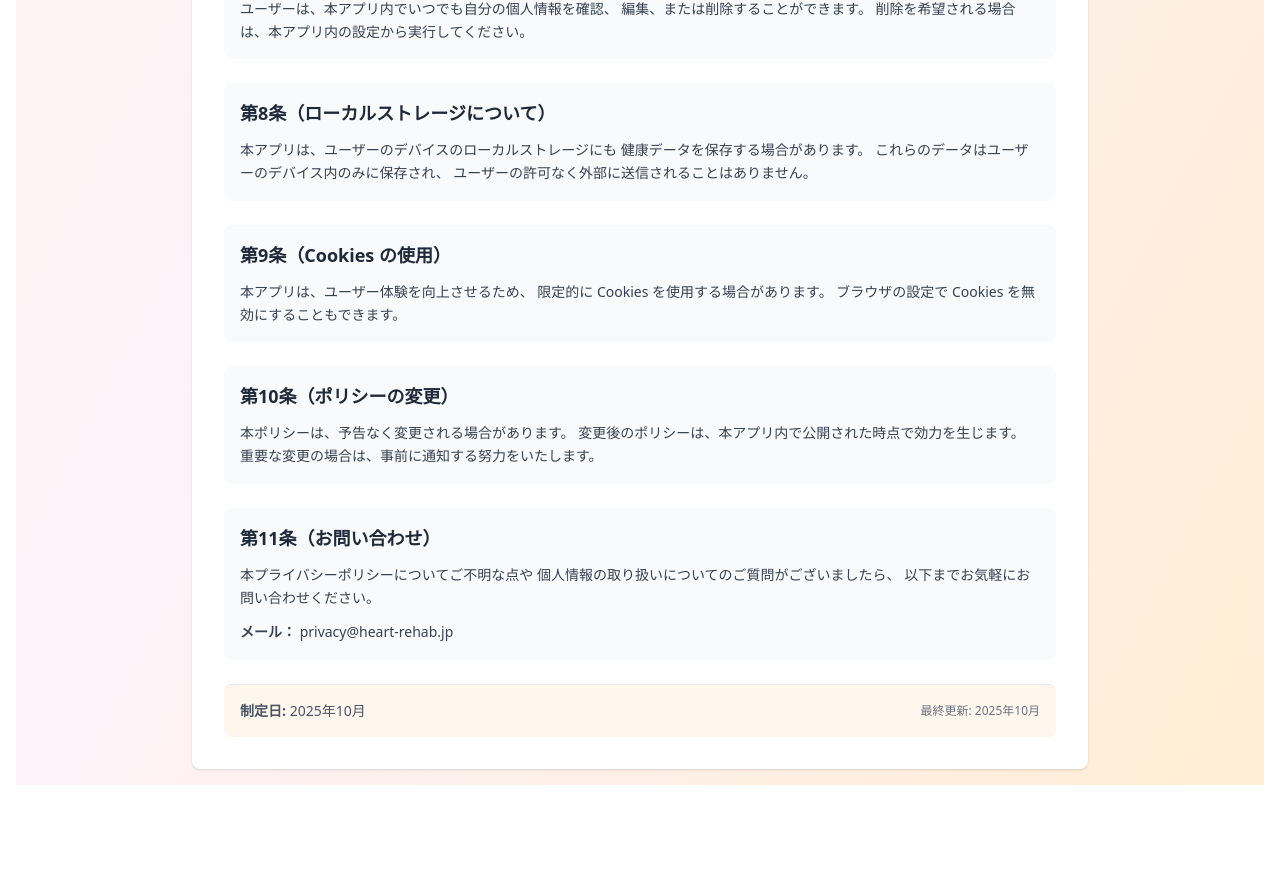
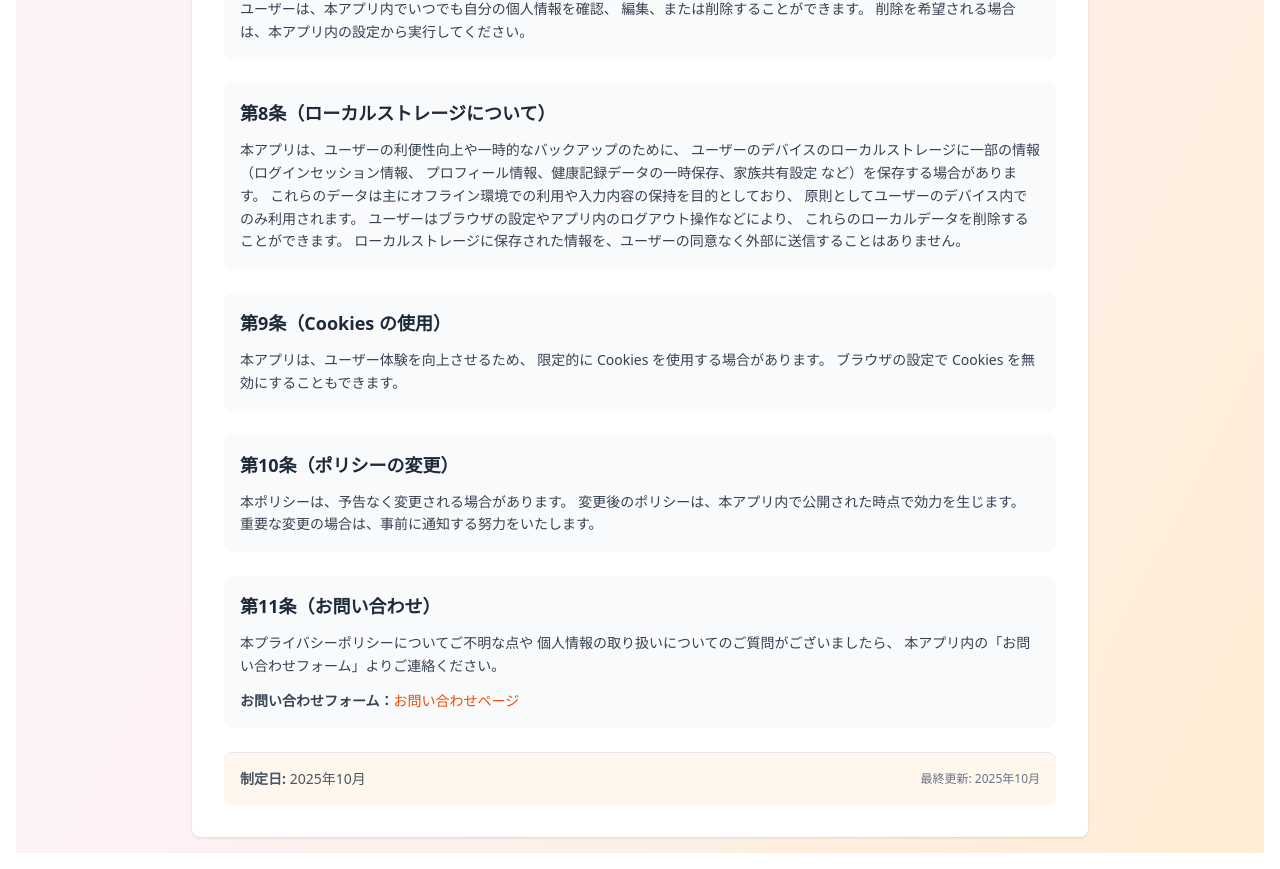
Before and after one commit to mikan623/heart-rehab-app, a Next.js app: page /privacy in a window 1280 px wide. Shown: the part 1618-2487 px from the top of the page. Before the commit the page ends 2419 px from the top, so only its background shows below. Built offline with nearby package versions, Linux system fonts and the light colour scheme.

Commit message:
Update privacy policy

```diff
--- a/src/app/privacy/page.tsx
+++ b/src/app/privacy/page.tsx
@@ -72,7 +72,7 @@ export default function PrivacyPage() {
                 <li>LINE ログイン時に取得される LINE プロフィール情報（表示名、プロフィール画像など）</li>
                 <li>ユーザーが手動で入力する健康データ（血圧、脈拍、体重など）</li>
                 <li>食事や運動などの日常生活データ</li>
-                <li>家族共有機能で共有される家族メンバー情報</li>
+                <li>家族共有機能により登録・共有される家族メンバー情報（氏名、続柄、LINEユーザーID、メールアドレスなど）</li>
               </ul>
             </section>
 
@@ -142,10 +142,14 @@ export default function PrivacyPage() {
             <section className="bg-gray-50 rounded-lg p-4">
               <h3 className="text-lg font-semibold text-gray-800 mb-3">第8条（ローカルストレージについて）</h3>
               <p className="text-sm leading-relaxed">
-                本アプリは、ユーザーのデバイスのローカルストレージにも
-                健康データを保存する場合があります。
-                これらのデータはユーザーのデバイス内のみに保存され、
-                ユーザーの許可なく外部に送信されることはありません。
+                本アプリは、ユーザーの利便性向上や一時的なバックアップのために、
+                ユーザーのデバイスのローカルストレージに一部の情報（ログインセッション情報、
+                プロフィール情報、健康記録データの一時保存、家族共有設定 など）を保存する場合があります。
+                これらのデータは主にオフライン環境での利用や入力内容の保持を目的としており、
+                原則としてユーザーのデバイス内でのみ利用されます。
+                ユーザーはブラウザの設定やアプリ内のログアウト操作などにより、
+                これらのローカルデータを削除することができます。
+                ローカルストレージに保存された情報を、ユーザーの同意なく外部に送信することはありません。
               </p>
             </section>
 
@@ -172,10 +176,13 @@ export default function PrivacyPage() {
               <p className="text-sm leading-relaxed">
                 本プライバシーポリシーについてご不明な点や
                 個人情報の取り扱いについてのご質問がございましたら、
-                以下までお気軽にお問い合わせください。
+                本アプリ内の「お問い合わせフォーム」よりご連絡ください。
               </p>
               <p className="text-sm leading-relaxed mt-3">
-                <strong>メール：</strong> privacy@heart-rehab.jp
+                <strong>お問い合わせフォーム：</strong>
+                <a href="/contact" className="text-orange-600 hover:underline">
+                  お問い合わせページ
+                </a>
               </p>
             </section>
 
```
